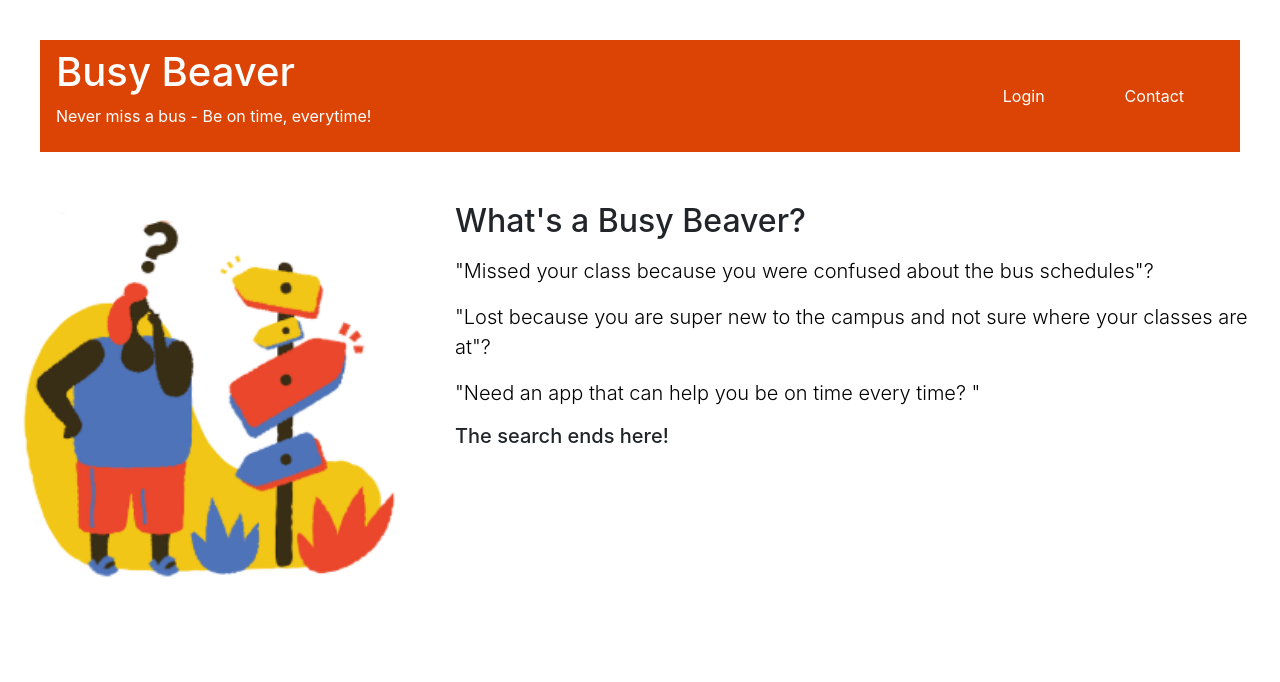
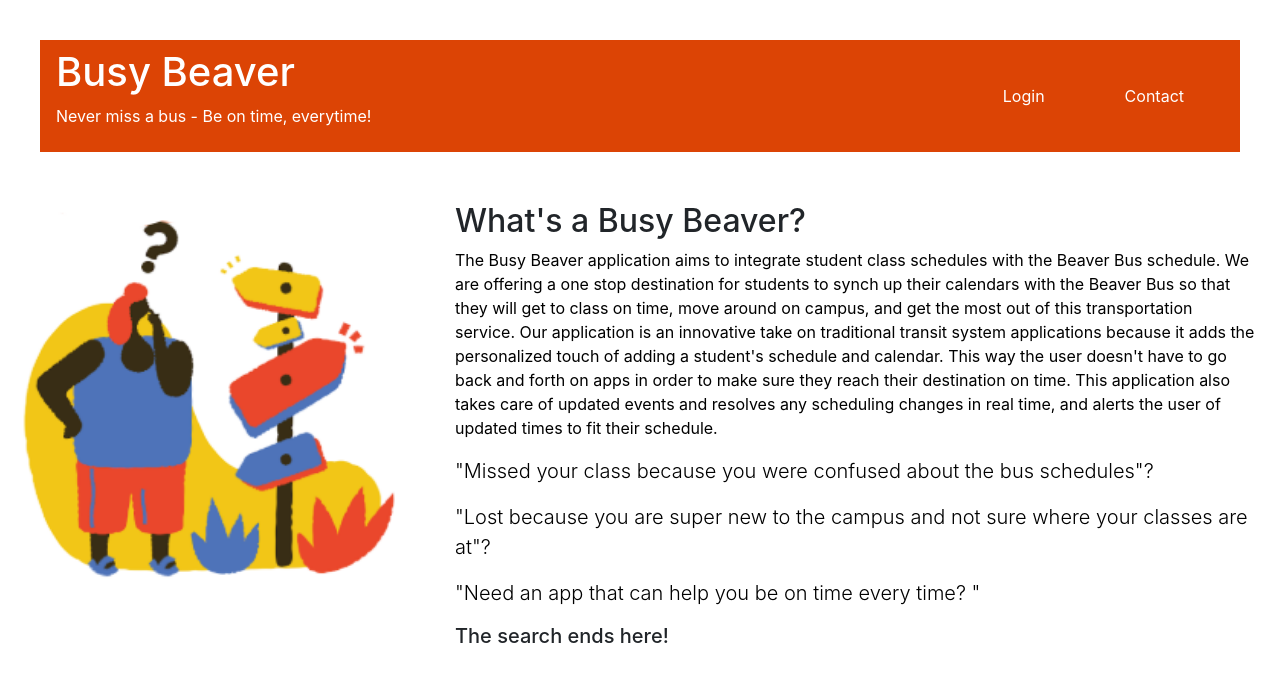
Before and after one commit to rupikad/busy-beaver-project, a Vue app: page / in a window 1280 px wide. Shown: the top 682 px of the page. Built offline with nearby package versions, Linux system fonts and the light colour scheme; the HTML template or start-up script is replaced by a standard one.

Commit message:
changed marker in map added content to main.vue

```diff
--- a/frontend/src/components/Main.vue
+++ b/frontend/src/components/Main.vue
@@ -19,7 +19,11 @@
       <div class="lg col-md-8">
         <div class="sm col-sm-12" align="left">
           <h2 class="highlight">What's a Busy Beaver?</h2>
-          <p></p>
+          <p>
+            The Busy Beaver application aims to integrate student class schedules with the Beaver Bus schedule. We are offering a one stop destination for students to synch up their calendars with the Beaver Bus so that they will get to class on time, move around on campus, and get the most out of this transportation service.
+
+            Our application is an innovative take on traditional transit system applications because it adds the personalized touch of adding a student's schedule and calendar. This way the user doesn't have to go back and forth on apps in order to make sure they reach their destination on time. This application also takes care of updated events and resolves any scheduling changes in real time, and alerts the user of updated times to fit their schedule.
+          </p>
           <p class="lead">"Missed your class because you were confused about the bus schedules"?</p>
 
           <p
--- a/frontend/src/components/Map.vue
+++ b/frontend/src/components/Map.vue
@@ -148,8 +148,8 @@
                         // create a marker of current location
                         const marker = new google.maps.Marker({
                             position: pos,
-                            label: 'A',
-                            title: 'My marker',
+                            // label: '!',
+                            title: 'You are here!',
                             map: map,
                         });
                     };
```
